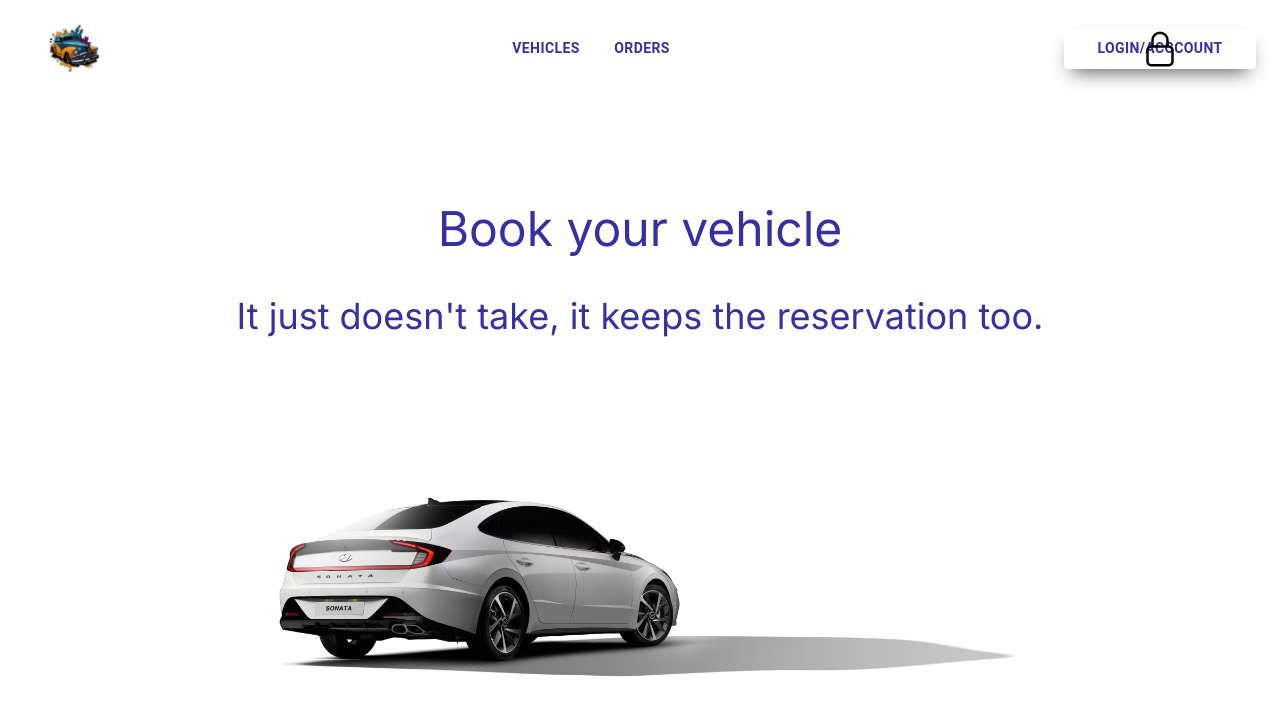
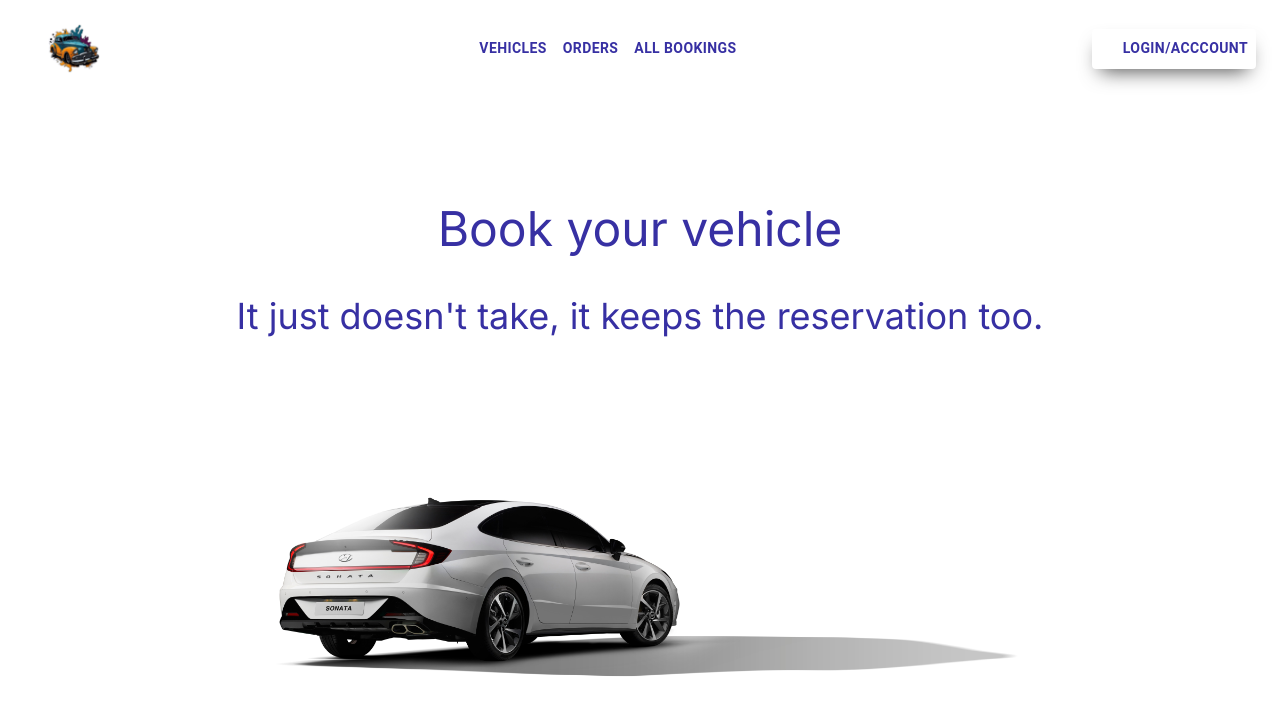
Before and after one commit to shekhar199511/byv-ui, a Next.js app: page /home in a window 1280 px wide. Shown: the top 714 px of the page. Built offline with nearby package versions, Linux system fonts and the light colour scheme.

Commit message:
fixed css for login button

```diff
--- a/src/app/home/page.js
+++ b/src/app/home/page.js
@@ -1,3 +1,4 @@
+'use client'
 import Image from "next/image";
 
 import NavBar from "@/components/navbar";
--- a/src/components/navbar/index.js
+++ b/src/components/navbar/index.js
@@ -6,10 +6,23 @@
 import Button from '@mui/material/Button';
 
 import './styles.css'
+import { useState } from 'react';
 
-const pages = ['Vehicles', 'Orders']
+const pages = ['Vehicles', 'Orders', 'All Bookings']
 
 const NavBar = (props) => {
+
+    const [isHovering, setHovering] = useState(false)
+
+    const onMouseEnter = () => {
+        console.log('called')
+        setHovering(true)
+    }
+
+    const onMouseLeave = () => {
+        setHovering(false)
+    }
+
     return (
         <AppBar position="static" sx={{ bgcolor: "white" }} elevation={0}>
             <Container maxWidth="xl">
@@ -39,20 +52,28 @@
                                 </Button>
                             ))}
                         </Box>
-                        <Box sx={{ display: 'flex', alignItems: 'center'  }}>
+                        <Box sx={{ display: 'flex', alignItems: 'center' }}>
                             <Button
                                 key="account"
-                                sx={{ my: 2, color: '#3730a3', display: 'block', fontWeight: 'bold' }}
+                                sx={{ my: 2, color: '#3730a3', display: 'flex', fontWeight: 'bold', alignItems: 'center', position: 'relative' }}
                                 className='login'
+                                onMouseEnter={onMouseEnter}
+                                onMouseLeave={onMouseLeave}
                             >
+                                <span className={isHovering ? 'locked-icon' : 'locked-icon-hidden'}>
+                                    {console.log('isHovering', isHovering)}
+                                    {/* {isHovering &&  */}
                                     <Image
                                         src="/locked.svg"
                                         alt="login"
-                                    layout="fill"
                                         objectFit="contain"
+                                        height={15}
+                                        width={15}
                                         priority
                                     />
-                                Login/Acccount
+                                     {/* } */}
+                                </span>
+                                <span className='login-text'>Login/Acccount</span>
                             </Button>
                         </Box>
                     </Box>
--- a/src/components/navbar/styles.css
+++ b/src/components/navbar/styles.css
@@ -4,7 +4,7 @@
 
 .menu-items{
     height: 2.5rem;
-    width: 6rem;
+    width: fit-content;
     border-radius: 3rem;
     margin-right: 1em;
 
@@ -18,16 +18,39 @@
 
 .login {
     height: 2.5rem;
-    width: 12rem;
+    width: fit-content;
     border-radius: 1rem;
     background-color: #3730a3;
     color: white;
     box-shadow: 0 10px 20px -8px rgba(0, 0, 0,.7);
+    padding: 0.5rem;
 }
 
 .login:hover {
-
     background-color: white;
     color: #3730a3;
     box-shadow: 0 10px 20px -8px rgba(0, 0, 0,.7);
+
 }
+
+.locked-icon{
+    animation: 0.5s ease-out 0s 1 down-to-up;
+    opacity: 1;
+}
+
+.locked-icon-hidden{
+    opacity: 0;
+}
+
+@keyframes down-to-up {
+    0% {
+      bottom: -100%;
+    }
+    100% {
+      bottom: 0;
+    }
+  }
+
+.login-text{
+    margin-left: 0.5rem;
+}
```
Lines whose indentation alone changed are shown as unchanged.
